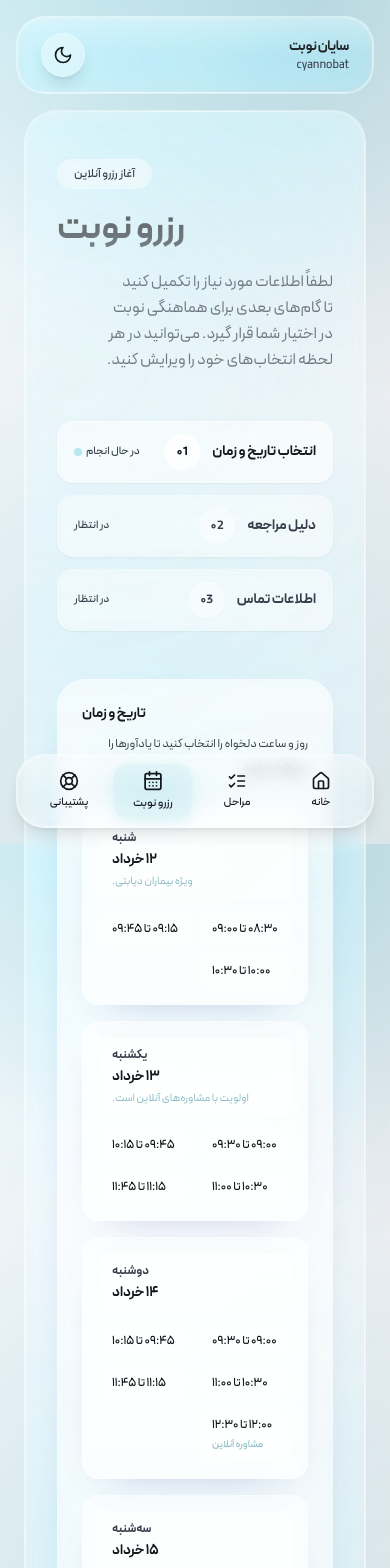
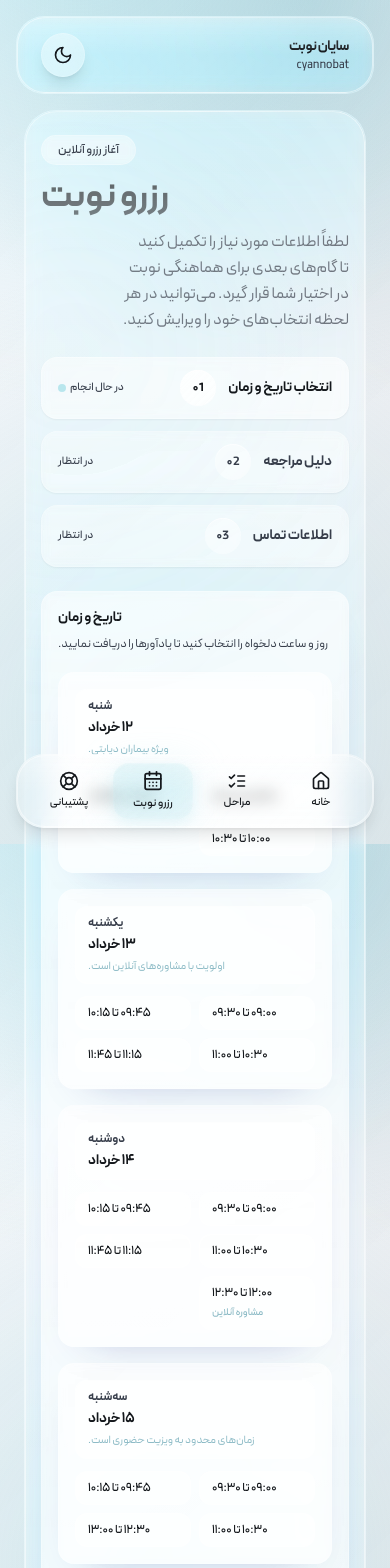
Before and after one commit to belforzedse/cyannobat, a Next.js app: page /reserve in a window 390 px wide. Shown: the top 1568 px of the page. Built offline with nearby package versions, Linux system fonts and the light colour scheme.

Commit message:
Better responsiveness

```diff
--- a/src/app/(site)/reserve/page.tsx
+++ b/src/app/(site)/reserve/page.tsx
@@ -191,7 +191,7 @@ const BookingPage = () => {
       initial={{ opacity: prefersReducedMotion ? 1 : 0, y: prefersReducedMotion ? 0 : 24 }}
       animate={{ opacity: 1, y: 0 }}
       transition={{ duration: prefersReducedMotion ? 0 : 0.6, ease: 'easeOut' }}
-      className="glass relative flex flex-col gap-12 overflow-hidden px-8 py-12 text-right sm:px-12 lg:px-16"
+      className="glass relative flex flex-col gap-6 overflow-hidden px-4 py-6 text-right sm:gap-12 sm:px-12 sm:py-12 lg:px-16"
     >
       <div
         aria-hidden
@@ -206,7 +206,7 @@ const BookingPage = () => {
         className="pointer-events-none absolute inset-x-8 top-0 h-px bg-gradient-to-r from-transparent via-white/70 to-transparent opacity-70 dark:via-white/20"
       />
 
-      <header className="flex flex-col items-end gap-5">
+      <header className="flex flex-col items-end gap-3 sm:gap-5">
         <motion.span
           initial={{ opacity: prefersReducedMotion ? 1 : 0, y: prefersReducedMotion ? 0 : -8 }}
           animate={{ opacity: 1, y: 0 }}
@@ -304,18 +304,13 @@ const BookingPage = () => {
         ))}
       </motion.ul>
 
-      <form className="grid gap-8">
-        <motion.div
-          initial={{ opacity: prefersReducedMotion ? 1 : 0, y: prefersReducedMotion ? 0 : 16 }}
-          animate={{ opacity: 1, y: 0 }}
-          transition={{ delay: prefersReducedMotion ? 0 : 0.4, duration: prefersReducedMotion ? 0 : 0.45 }}
-          className="rounded-3xl border border-white/25 bg-white/45 p-6 shadow-[0_18px_40px_-28px_rgba(31,38,135,0.3)] backdrop-blur-sm dark:border-white/12 dark:bg-white/10"
-        >
-          <div className="flex flex-col items-end gap-2 text-right">
+      <form className="grid gap-4 sm:gap-6 lg:gap-8">
+        <div className="rounded-2xl sm:rounded-3xl border border-white/25 bg-white/45 p-4 sm:p-5 lg:p-6 shadow-[0_18px_40px_-28px_rgba(31,38,135,0.3)] backdrop-blur-sm dark:border-white/12 dark:bg-white/10">
+          <div className="flex flex-col items-end gap-1 sm:gap-2 text-right">
             <h3 className="text-sm font-semibold text-foreground">تاریخ و زمان</h3>
             <p className="text-xs leading-6 text-muted-foreground">روز و ساعت دلخواه را انتخاب کنید تا یادآورها را دریافت نمایید.</p>
           </div>
-          <div className="mt-6">
+          <div className="mt-4 sm:mt-5 lg:mt-6">
             <SchedulePicker
               availability={availabilityForSelection}
               selectedDay={selectedDay}
@@ -326,35 +321,23 @@ const BookingPage = () => {
               emptyMessage="در حال حاضر زمانی در دسترس نیست. لطفاً بعداً دوباره بررسی کنید."
             />
           </div>
-        </motion.div>
+        </div>
 
-        <motion.div
-          initial={{ opacity: prefersReducedMotion ? 1 : 0, y: prefersReducedMotion ? 0 : 16 }}
-          animate={{ opacity: 1, y: 0 }}
-          transition={{ delay: prefersReducedMotion ? 0 : 0.45, duration: prefersReducedMotion ? 0 : 0.45 }}
-          className="rounded-3xl border border-white/25 bg-white/45 p-6 shadow-[0_18px_40px_-28px_rgba(31,38,135,0.3)] backdrop-blur-sm dark:border-white/12 dark:bg-white/10"
-        >
-          <div className="flex flex-col items-end gap-2 text-right">
+        <div className="rounded-2xl sm:rounded-3xl border border-white/25 bg-white/45 p-4 sm:p-5 lg:p-6 shadow-[0_18px_40px_-28px_rgba(31,38,135,0.3)] backdrop-blur-sm dark:border-white/12 dark:bg-white/10">
+          <div className="flex flex-col items-end gap-1 sm:gap-2 text-right">
             <h3 className="text-sm font-semibold text-foreground">دلیل مراجعه</h3>
             <p className="text-xs leading-6 text-muted-foreground">
               یکی از گزینه‌های زیر را انتخاب کنید یا توضیح کوتاهی درباره‌ی نیاز خود بنویسید.
             </p>
           </div>
-          <div className="mt-5 grid gap-3 sm:grid-cols-2">
-            {reasonOptions.map((reason, index) => {
+          <div className="mt-3 sm:mt-4 lg:mt-5 grid gap-2 sm:gap-3 sm:grid-cols-2">
+            {reasonOptions.map((reason) => {
               const isSelected = selectedReasons.includes(reason.value);
               return (
-                <motion.button
+                <button
                   type="button"
                   key={reason.value}
                   onClick={() => handleReasonToggle(reason.value)}
-                  initial={{ opacity: prefersReducedMotion ? 1 : 0, y: prefersReducedMotion ? 0 : 12 }}
-                  animate={{ opacity: 1, y: 0 }}
-                  transition={{
-                    delay: prefersReducedMotion ? 0 : 0.05 * index,
-                    duration: prefersReducedMotion ? 0 : 0.35,
-                    ease: 'easeOut',
-                  }}
                   className={clsx(
                     'flex w-full flex-row-reverse items-center justify-between gap-3 rounded-2xl border px-4 py-3 text-right shadow-sm transition-all duration-200',
                     'hover:border-accent/60 hover:bg-accent/10 dark:hover:border-accent/50',
@@ -375,11 +358,11 @@ const BookingPage = () => {
                   >
                     {isSelected ? '✓' : '۰'}
                   </span>
-                </motion.button>
+                </button>
               );
             })}
           </div>
-          <div className="mt-6 flex flex-col gap-2">
+          <div className="mt-4 sm:mt-5 lg:mt-6 flex flex-col gap-2">
             <label htmlFor="additional-reason" className="text-sm font-medium text-foreground text-right">
               توضیحات تکمیلی
             </label>
@@ -391,21 +374,16 @@ const BookingPage = () => {
               placeholder="در صورت نیاز جزئیات بیشتری را بنویسید"
             />
           </div>
-        </motion.div>
+        </div>
 
-        <motion.div
-          initial={{ opacity: prefersReducedMotion ? 1 : 0, y: prefersReducedMotion ? 0 : 16 }}
-          animate={{ opacity: 1, y: 0 }}
-          transition={{ delay: prefersReducedMotion ? 0 : 0.5, duration: prefersReducedMotion ? 0 : 0.45 }}
-          className="rounded-3xl border border-white/25 bg-white/45 p-6 shadow-[0_18px_40px_-28px_rgba(31,38,135,0.3)] backdrop-blur-sm dark:border-white/12 dark:bg-white/10"
-        >
-          <div className="flex flex-col items-end gap-2 text-right">
+        <div className="rounded-2xl sm:rounded-3xl border border-white/25 bg-white/45 p-4 sm:p-5 lg:p-6 shadow-[0_18px_40px_-28px_rgba(31,38,135,0.3)] backdrop-blur-sm dark:border-white/12 dark:bg-white/10">
+          <div className="flex flex-col items-end gap-1 sm:gap-2 text-right">
             <h3 className="text-sm font-semibold text-foreground">اطلاعات تماس</h3>
             <p className="text-xs leading-6 text-muted-foreground">
               لطفاً راه‌های ارتباطی خود را وارد کنید تا هماهنگی‌ها سریع‌تر انجام شود.
             </p>
           </div>
-          <div className="mt-5 grid gap-4 sm:grid-cols-3">
+          <div className="mt-3 sm:mt-4 lg:mt-5 grid gap-3 sm:gap-4 sm:grid-cols-3">
             <BookingInput
               label="نام و نام خانوادگی"
               name="fullName"
@@ -430,7 +408,7 @@ const BookingPage = () => {
               placeholder="0912 xxx xxxx"
             />
           </div>
-          <div className="mt-5">
+          <div className="mt-4 sm:mt-5">
             <label htmlFor="customer-notes" className="text-sm font-medium text-foreground text-right">
               یادداشت برای تیم پشتیبانی
             </label>
@@ -442,15 +420,10 @@ const BookingPage = () => {
               placeholder="اگر نکته‌ای لازم است پیش از نوبت بدانیم اینجا بنویسید"
             />
           </div>
-        </motion.div>
+        </div>
       </form>
 
-      <motion.div
-        initial={{ opacity: prefersReducedMotion ? 1 : 0, y: prefersReducedMotion ? 0 : 20 }}
-        animate={{ opacity: 1, y: 0 }}
-        transition={{ delay: prefersReducedMotion ? 0 : 0.55, duration: prefersReducedMotion ? 0 : 0.45 }}
-        className="rounded-3xl border border-white/20 bg-white/35 p-6 shadow-[0_16px_42px_-30px_rgba(31,38,135,0.25)] backdrop-blur-sm dark:border-white/12 dark:bg-white/10"
-      >
+      <div className="rounded-2xl sm:rounded-3xl border border-white/20 bg-white/35 p-4 sm:p-5 lg:p-6 shadow-[0_16px_42px_-30px_rgba(31,38,135,0.25)] backdrop-blur-sm dark:border-white/12 dark:bg-white/10">
         <div className="flex flex-col items-end gap-3 text-right sm:flex-row sm:items-center sm:justify-between">
           <div className="flex flex-col items-end gap-1">
             <span className="text-sm font-semibold text-foreground">خلاصه انتخاب شما</span>
@@ -484,7 +457,7 @@ const BookingPage = () => {
             </motion.span>
           </AnimatePresence>
         </div>
-        <dl className="mt-6 grid gap-3 text-sm sm:grid-cols-2">
+        <dl className="mt-4 sm:mt-5 lg:mt-6 grid gap-2 sm:gap-3 text-sm sm:grid-cols-2">
           <div className="flex flex-col items-end gap-1">
             <dt className="text-xs font-medium text-muted-foreground">تاریخ</dt>
             <dd className="w-full rounded-2xl border border-white/20 bg-white/45 px-4 py-2 text-sm text-foreground dark:border-white/12 dark:bg-white/10">
@@ -518,14 +491,9 @@ const BookingPage = () => {
             </dd>
           </div>
         </dl>
-      </motion.div>
+      </div>
 
-      <motion.div
-        initial={{ opacity: prefersReducedMotion ? 1 : 0, y: prefersReducedMotion ? 0 : 18 }}
-        animate={{ opacity: 1, y: 0 }}
-        transition={{ delay: prefersReducedMotion ? 0 : 0.6, duration: prefersReducedMotion ? 0 : 0.4 }}
-        className="flex flex-wrap items-center justify-end gap-3"
-      >
+      <div className="flex flex-wrap items-center justify-end gap-3">
         <Link href="/" className="btn-secondary">
           بازگشت
         </Link>
@@ -539,7 +507,7 @@ const BookingPage = () => {
         >
           ادامه
         </motion.button>
-      </motion.div>
+      </div>
     </motion.section>
   );
 };
```
Also changed, not shown: .claude/settings.local.json.
